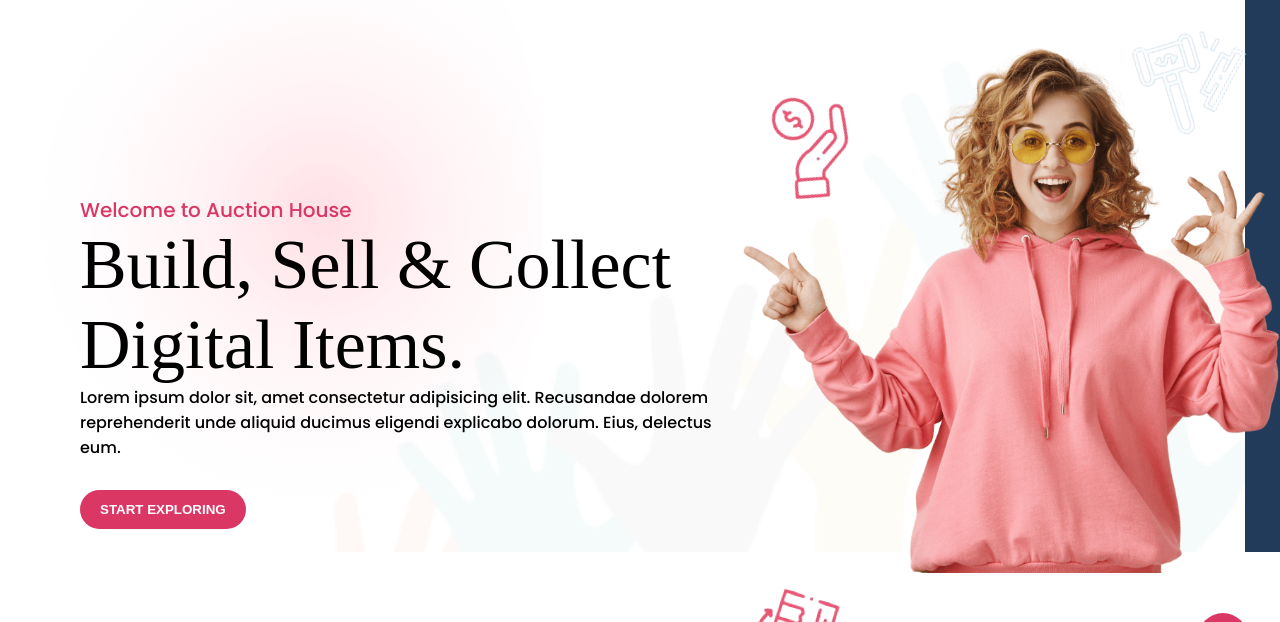
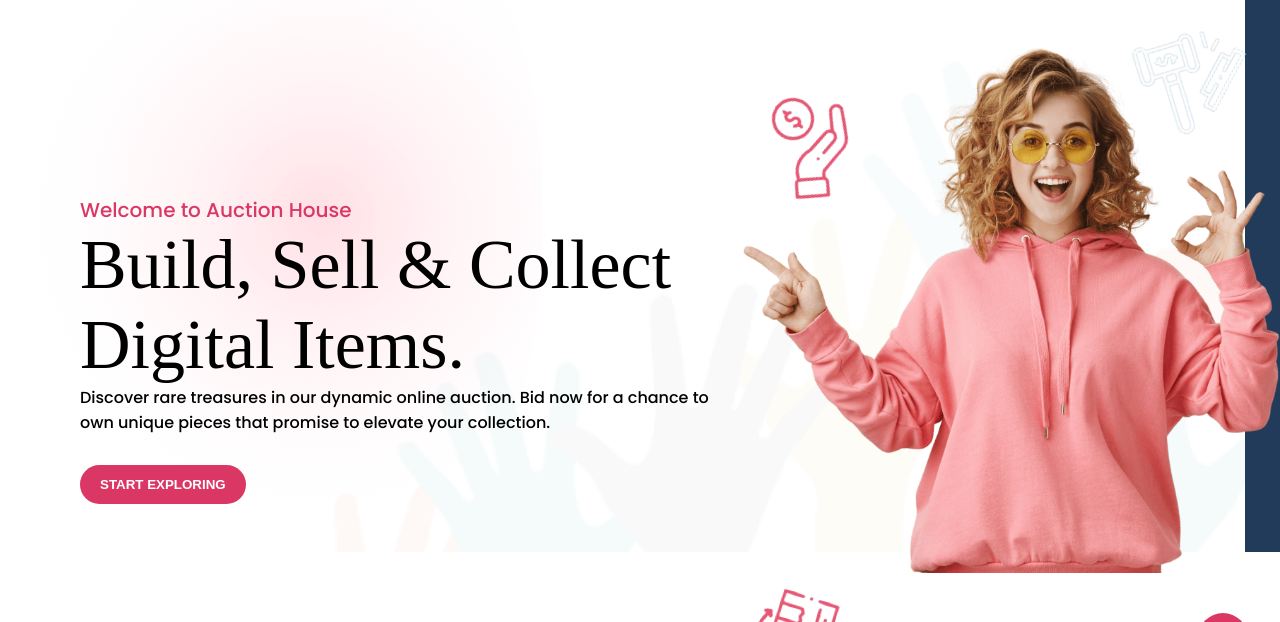
Before and after one commit to Bhavishya2601/Bid-Out, a plain HTML site: page index.html in a window 1280 px wide. Shown: the part 105-727 px from the top of the page. Drawn offline with nearby package versions, Linux system fonts and the light colour scheme; a web font is replaced by a local one.

Commit message:
Update index.html

```diff
--- a/index.html
+++ b/index.html
@@ -60,9 +60,8 @@
             <div class="nav_left">
                 <div class="nav_1 poppins-light">Welcome to Auction House</div>
                 <div class="nav_2">Build, Sell & Collect Digital Items.</div>
-                <div class="nav_3 poppins-light">Lorem ipsum dolor sit, amet consectetur adipisicing elit. Recusandae
-                    dolorem reprehenderit unde aliquid ducimus eligendi explicabo dolorum. Eius, delectus eum.</div>
-                <div><a href="pages/product.html"><button>START EXPLORING</button></a></div>
+                <div class="nav_3 poppins-light">Discover rare treasures in our dynamic online auction. Bid now for a chance to own unique pieces that promise to elevate your collection.</div>
+                <div><a href="pages/product.html"><button style="cursor: pointer">START EXPLORING</button></a></div>
             </div>
             <div class="nav_right">
                 <div class="right1"><img src="images/background_images/banner_girl.png"></div>
@@ -128,7 +127,7 @@
 
                 </div>
                 <div>
-                    <a href="pages/product.html"><button>View all</button></a>
+                    <a href="pages/product.html"><button style="cursor: pointer">View all</button></a>
                 </div>
             </div>
             <div class="auction">
```
